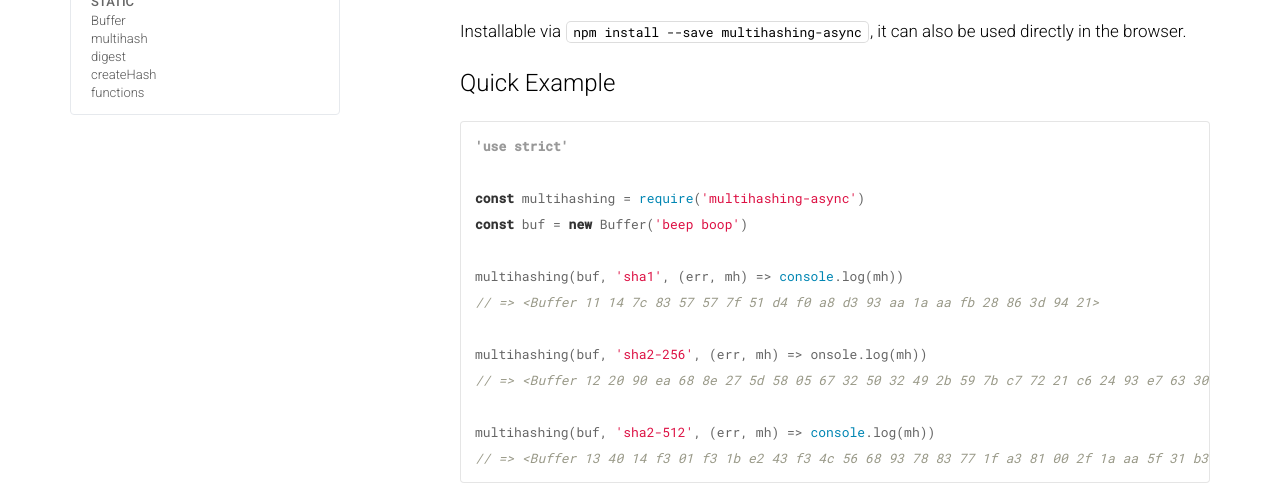
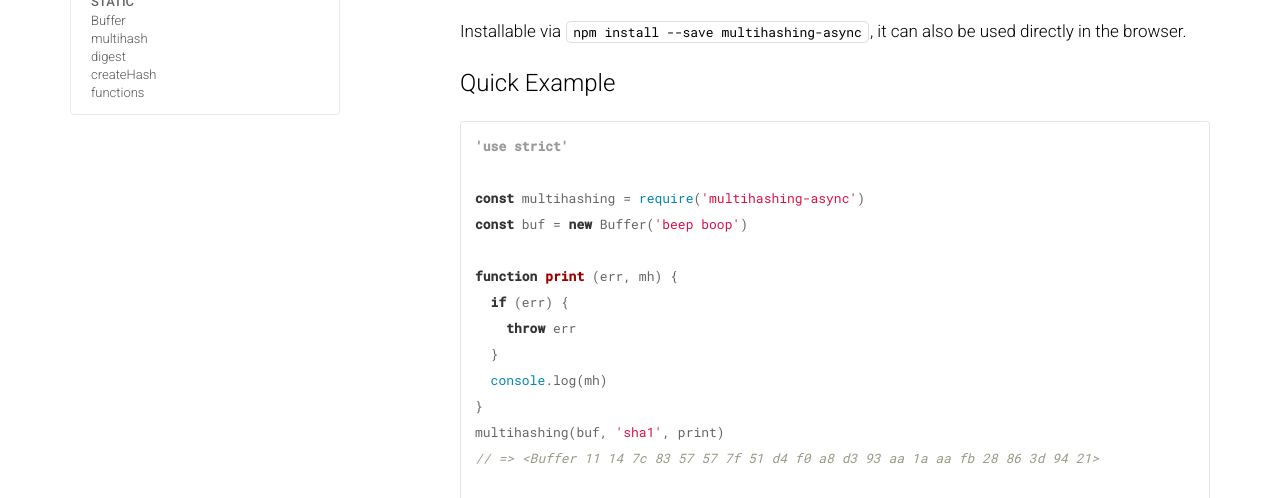
Before and after one commit to multiformats/js-multihashing-async, a plain HTML site: page index.html in a window 1280 px wide. Shown: the part 242-740 px from the top of the page. Drawn offline with Linux system fonts and the light colour scheme.

Commit message:
Update 2016-12-14T13:46:56.143Z

```diff
--- a/index.html
+++ b/index.html
@@ -56,13 +56,19 @@ font-weight: bold;}.hljs-deletion{background: #fdd;}.hljs-addition{background: #
 <span class="hljs-keyword">const</span> multihashing = <span class="hljs-built_in">require</span>(<span class="hljs-string">'multihashing-async'</span>)
 <span class="hljs-keyword">const</span> buf = <span class="hljs-keyword">new</span> Buffer(<span class="hljs-string">'beep boop'</span>)
 
-multihashing(buf, <span class="hljs-string">'sha1'</span>, (err, mh) =&gt; <span class="hljs-built_in">console</span>.log(mh))
+<span class="hljs-function"><span class="hljs-keyword">function</span> <span class="hljs-title">print</span> (<span class="hljs-params">err, mh</span>) </span>{
+  <span class="hljs-keyword">if</span> (err) {
+    <span class="hljs-keyword">throw</span> err
+  }
+  <span class="hljs-built_in">console</span>.log(mh)
+}
+multihashing(buf, <span class="hljs-string">'sha1'</span>, print)
 <span class="hljs-comment">// =&gt; &lt;Buffer 11 14 7c 83 57 57 7f 51 d4 f0 a8 d3 93 aa 1a aa fb 28 86 3d 94 21&gt;</span>
 
-multihashing(buf, <span class="hljs-string">'sha2-256'</span>, (err, mh) =&gt; onsole.log(mh))
+multihashing(buf, <span class="hljs-string">'sha2-256'</span>, print)
 <span class="hljs-comment">// =&gt; &lt;Buffer 12 20 90 ea 68 8e 27 5d 58 05 67 32 50 32 49 2b 59 7b c7 72 21 c6 24 93 e7 63 30 b8 5d dd a1 91 ef 7c&gt;</span>
 
-multihashing(buf, <span class="hljs-string">'sha2-512'</span>, (err, mh) =&gt; <span class="hljs-built_in">console</span>.log(mh))
+multihashing(buf, <span class="hljs-string">'sha2-512'</span>, print)
 <span class="hljs-comment">// =&gt; &lt;Buffer 13 40 14 f3 01 f3 1b e2 43 f3 4c 56 68 93 78 83 77 1f a3 81 00 2f 1a aa 5f 31 b3 f7 8e 50 0b 66 ff 2f 4f 8e a5 e3 c9 f5 a6 1b d0 73 e2 45 2c 48 04 84 b0 ...&gt;</span></pre>
 <p>There are more available, so take a look at the docs below for a full list. This documentation aims to be comprehensive, so if you feel anything is missing please create a GitHub issue for it.</p>
 <h2>Download</h2>
```
